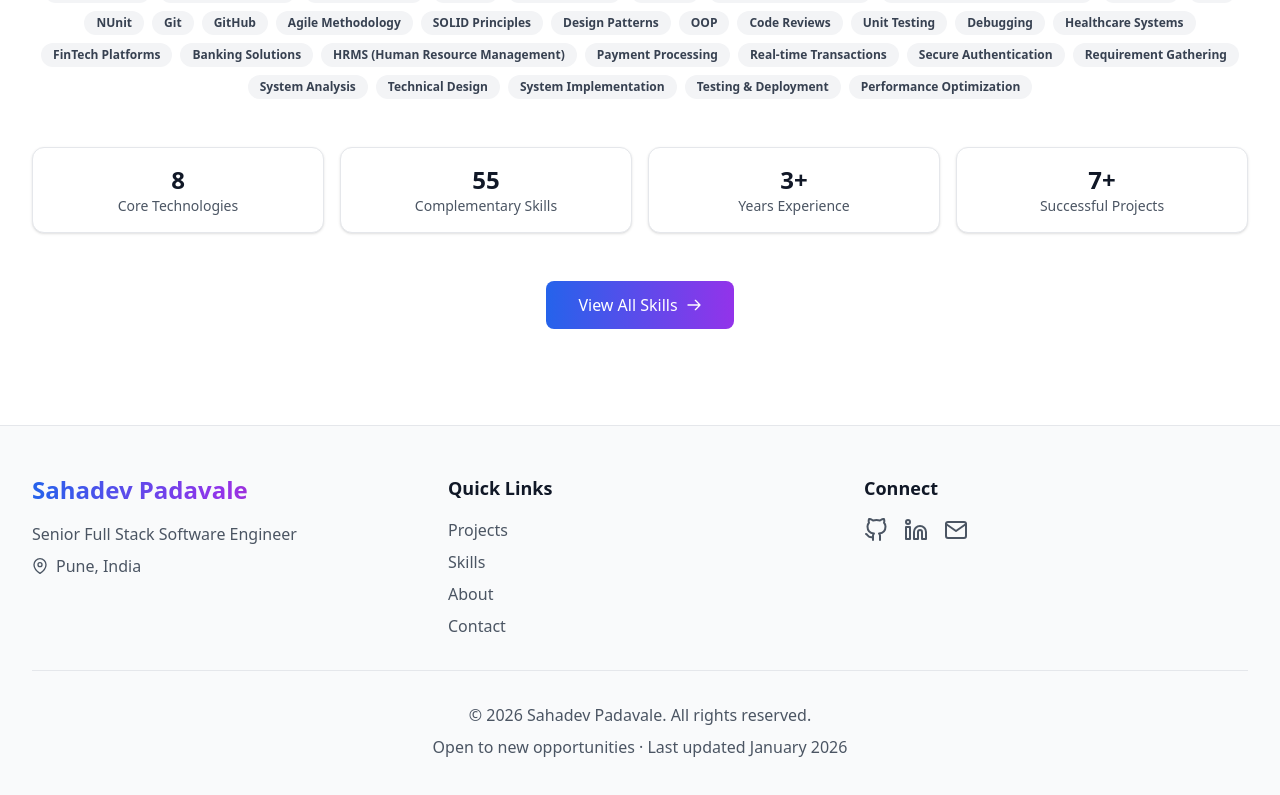
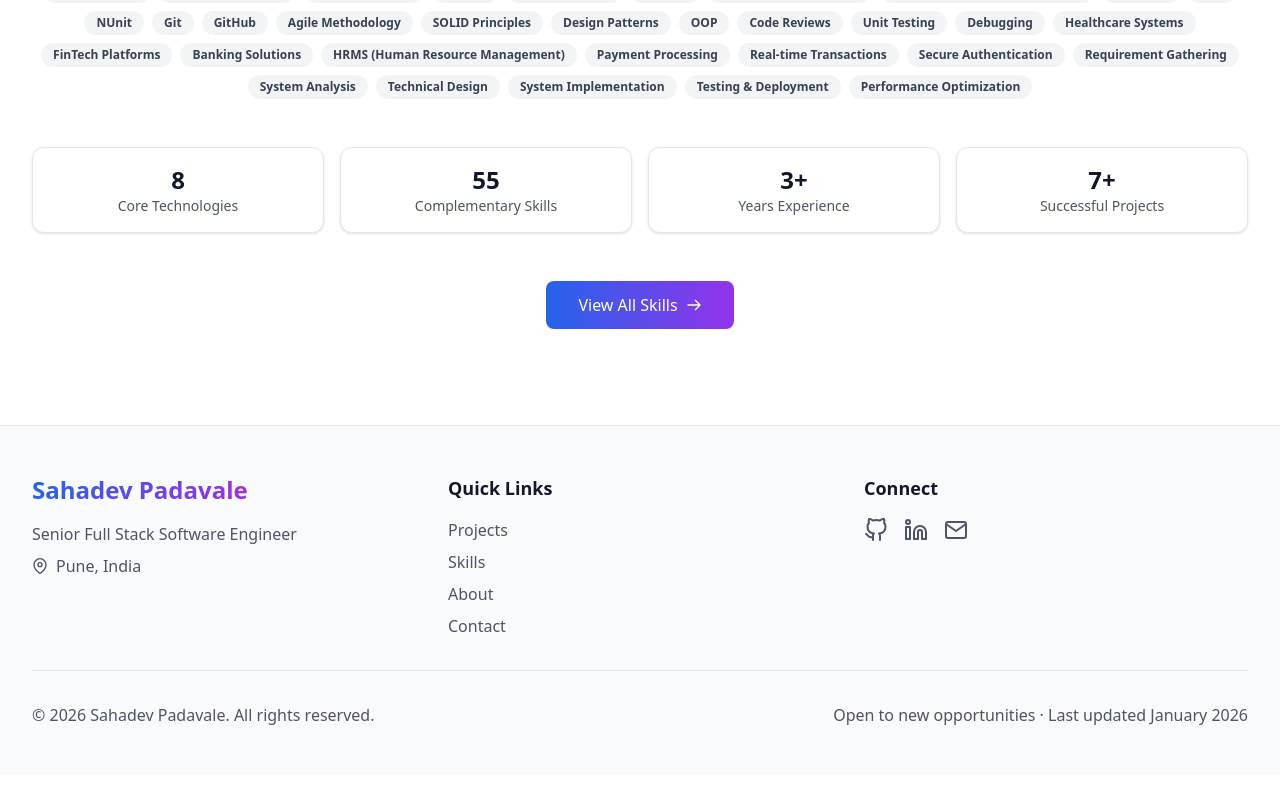
Before and after one commit to sada2612/SahadevPortfolio, a React (Create React App) app: page / in a window 1280 px wide. Shown: the part 2887-3682 px from the top of the page. Built offline with nearby package versions, Linux system fonts and the light colour scheme.

Commit message:
style fix for footer

```diff
--- a/src/components/Layout/Footer.jsx
+++ b/src/components/Layout/Footer.jsx
@@ -88,11 +88,11 @@ const Footer = () => {
         </div>
 
         {/* Copyright */}
-        <div className="border-t border-gray-200 dark:border-gray-800 mt-8 pt-8 text-center">
+        <div className="border-t flex justify-between flex-wrap border-gray-200 dark:border-gray-800 mt-8 pt-8 text-center">
           <p className="text-gray-600 dark:text-gray-400">
             &copy; {currentYear} Sahadev Padavale. All rights reserved.
           </p>
-          <p className="text-gray-600 dark:text-gray-400 mt-2">
+          <p className="text-gray-600 dark:text-gray-400 mt-0">
             Open to new opportunities · Last updated January 2026
           </p>
         </div>
```
